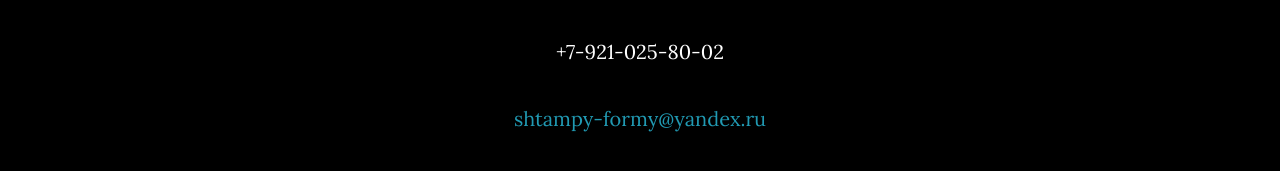
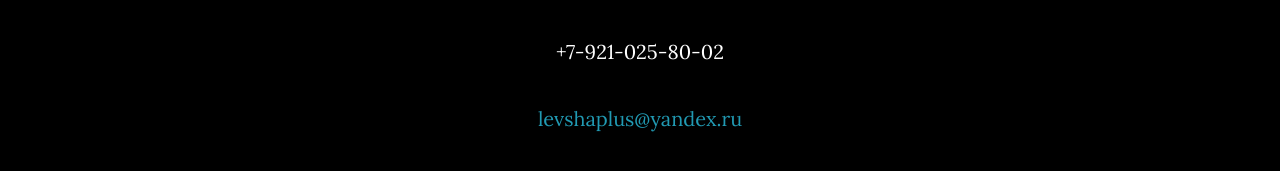
Before and after one commit to minoga2000/shtampy-formy, a Jekyll site: the page built from index.html, in a window 1280 px wide and 900 px high, scrolled down 3759 px. Shown: the part 154-325 px from the top of the window. Built offline with Jekyll 4.4.1, drawn with Linux system fonts in a browser that asks for light colours.

Commit message:
change email

```diff
--- a/_config.yml
+++ b/_config.yml
@@ -1,6 +1,6 @@
 # Site settings
 title: Левша плюс
-email: shtampy-formy@yandex.ru
+email: levshaplus@yandex.ru
 url: https://example.github.io
 description: "От мечты до реальности. От идеи до воплощения. Производство и обслуживание технологической оснастки"
 baseurl: "/shtampy-formy"
```
